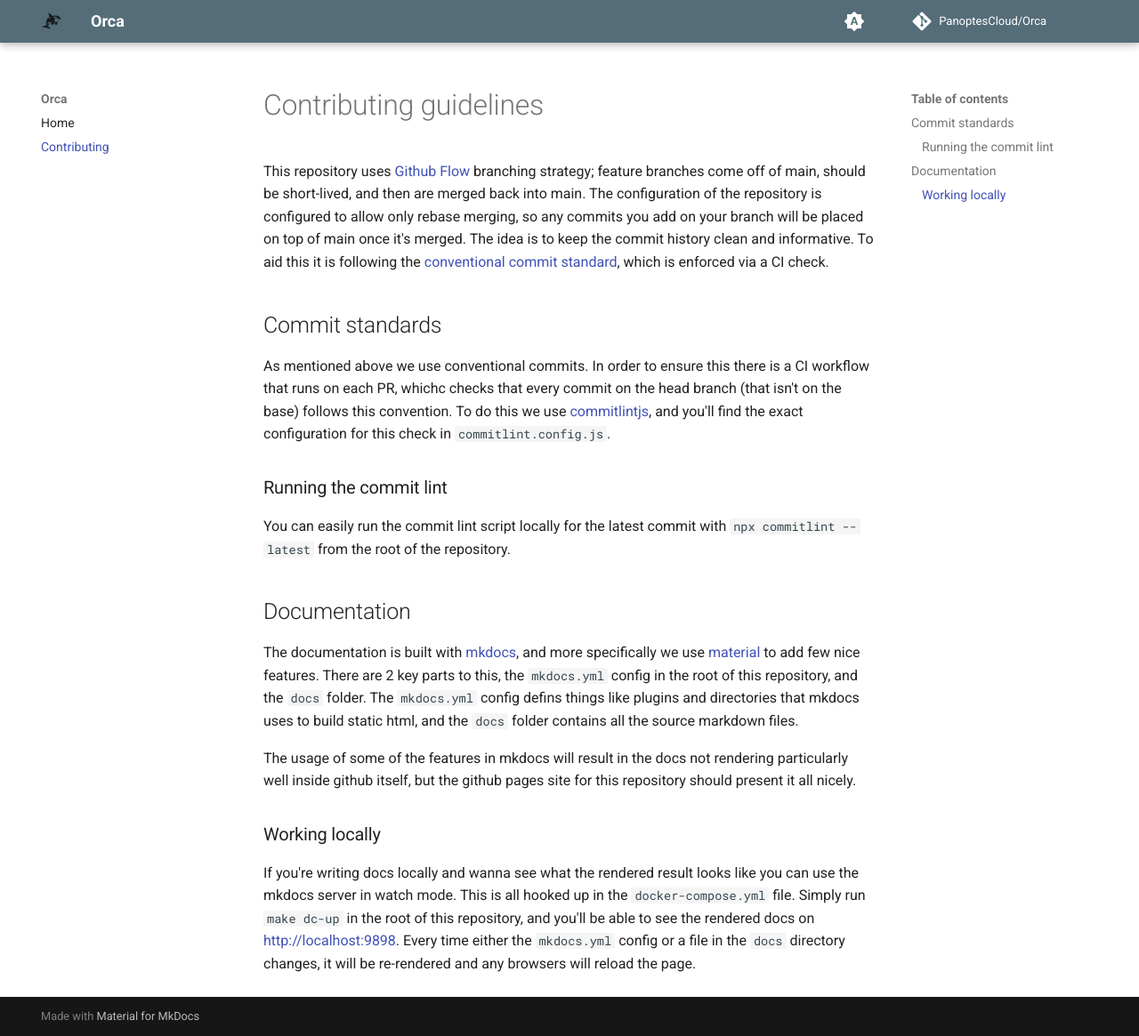
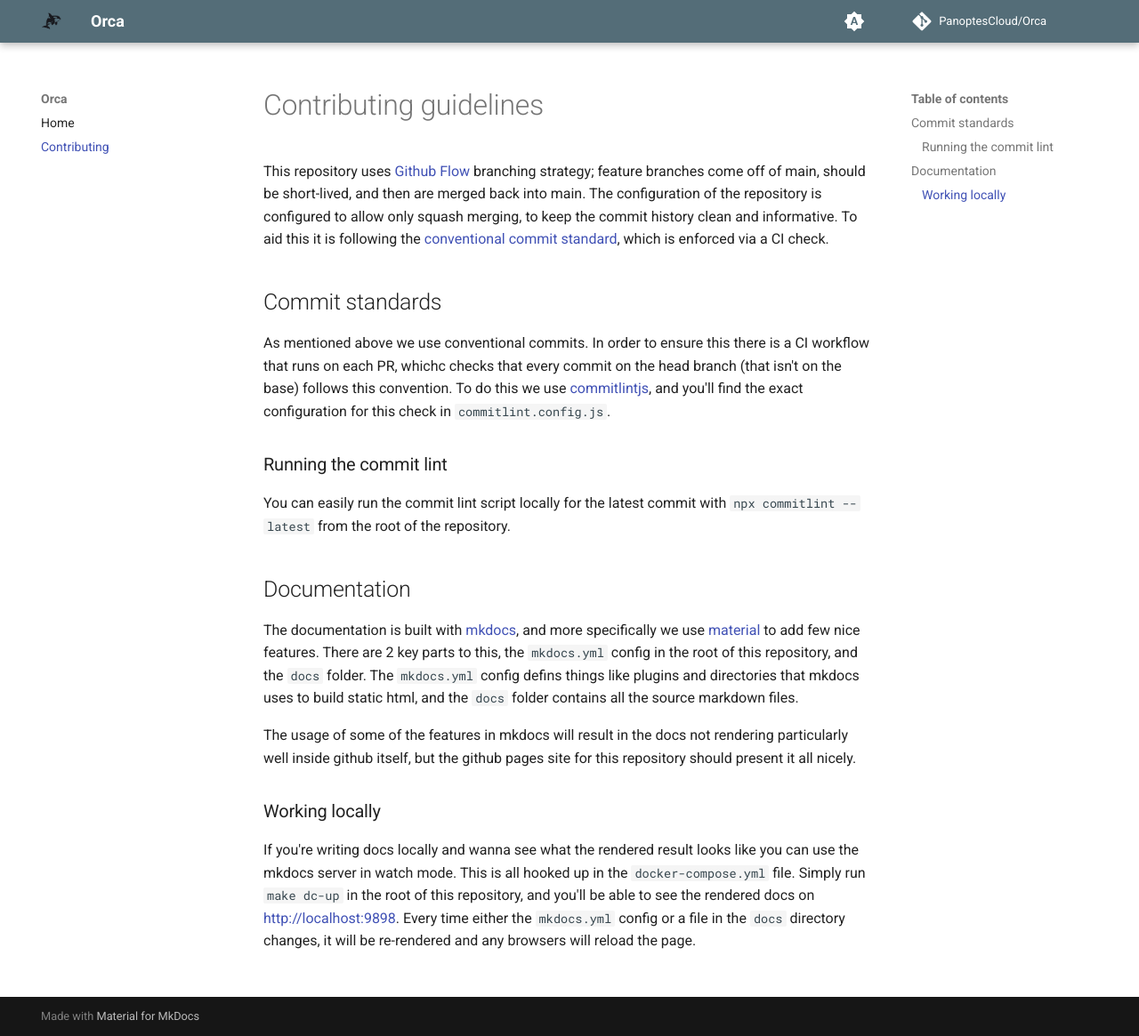
Before and after one commit to panoptescloud/orca, an MkDocs documentation site: the page built from docs/contributing/index.md, in a window 1280 px wide and 1165 px high. Shown: the whole window at 89% size. Built offline with MkDocs 1.6.1 and Material for MkDocs 9.7.7, drawn with Linux system fonts in a browser that asks for light colours; comment, search, counter and statistics services are not loaded.

Commit message:
docs: update merge strategy
Updates docs to correctlt reflect the merge strategy

```diff
--- a/docs/contributing/index.md
+++ b/docs/contributing/index.md
@@ -1,6 +1,6 @@
 # Contributing guidelines
 
-This repository uses [Github Flow](https://docs.github.com/en/get-started/using-github/github-flow) branching strategy; feature branches come off of main, should be short-lived, and then are merged back into main. The configuration of the repository is configured to allow only rebase merging, so any commits you add on your branch will be placed on top of main once it's merged. The idea is to keep the commit history clean and informative. To aid this it is following the [conventional commit standard](https://www.conventionalcommits.org/en/v1.0.0/), which is enforced via a CI check.
+This repository uses [Github Flow](https://docs.github.com/en/get-started/using-github/github-flow) branching strategy; feature branches come off of main, should be short-lived, and then are merged back into main. The configuration of the repository is configured to allow only squash merging, to keep the commit history clean and informative. To aid this it is following the [conventional commit standard](https://www.conventionalcommits.org/en/v1.0.0/), which is enforced via a CI check.
 
 ## Commit standards
 
```
